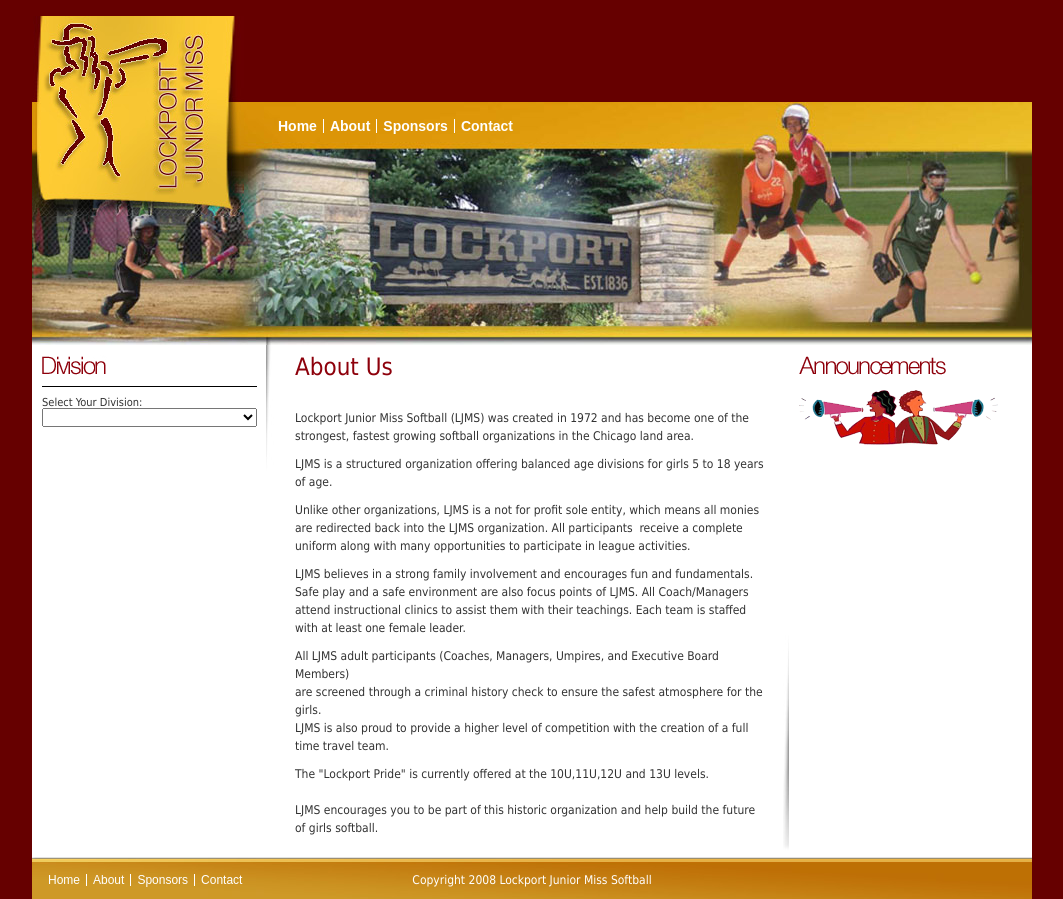
After one commit to kirill61rus/ljms, a CodeIgniter app: page /pages/about in a window 1280 px wide. The commit adds this page. Shown: the whole page, without its empty margins (108-1171 px from the left). Run offline with CodeIgniter, Linux system fonts and the light colour scheme; lists and menus that the app fills with data are empty.

Commit message:
add about page

```diff
--- a/application/config/autoload.php
+++ b/application/config/autoload.php
@@ -64,7 +64,7 @@ $autoload['libraries'] = array();
 |	$autoload['helper'] = array('url', 'file');
 */
 
-$autoload['helper'] = array();
+$autoload['helper'] = array('url');
 
 
 /*
--- a/application/config/config.php
+++ b/application/config/config.php
@@ -26,7 +26,7 @@ $config['base_url']	= '';
 | variable so that it is blank.
 |
 */
-$config['index_page'] = 'index.php';
+$config['index_page'] = '';
 
 /*
 |--------------------------------------------------------------------------
--- /dev/null
+++ b/application/controllers/pages.php
@@ -0,0 +1,7 @@
+<?php if ( ! defined('BASEPATH')) exit('No direct script access allowed');
+
+class Pages extends CI_Controller {
+	function about(){
+		$this->load->view('include/about');
+	}
+}
--- /dev/null
+++ b/application/views/include/about.php
@@ -0,0 +1,11 @@
+<?php $this->load->view('include/header')?>
+<h4>About Us</h4>
+
+<p>Lockport Junior Miss Softball (LJMS) was created in 1972 and has become one of the strongest, fastest growing softball organizations in the Chicago land area.</p>
+<p>LJMS is a structured organization offering balanced age divisions for girls 5 to 18 years of age.</p>
+<p>Unlike other organizations, LJMS is a not for profit sole entity, which means all&nbsp;monies are redirected back into the LJMS organization. All participants&nbsp; receive a complete uniform along with many opportunities to participate in league activities.</p>
+<p>LJMS believes in a strong family involvement and encourages fun and fundamentals.<br>Safe play and a safe environment are also focus points of LJMS. All Coach/Managers attend instructional clinics to assist them with their teachings. Each team is staffed with at least one female leader.</p>
+<p>All LJMS adult participants (Coaches, Managers, Umpires, and Executive Board Members) <br>are screened through a criminal history check to ensure the safest atmosphere&nbsp;for the girls.<br>LJMS is also proud to provide a higher level of competition with the creation of a full time travel team.</p>
+<p>The "Lockport Pride" is currently offered at the 10U,11U,12U and 13U&nbsp;levels.<br><br>LJMS encourages you to be part of this historic organization and help build the future <br>of girls softball.</p>
+
+<?php $this->load->view('include/footer')?>
--- a/application/views/include/header.php
+++ b/application/views/include/header.php
@@ -2,10 +2,10 @@
 <html>
 	<head>
 		<meta http-equiv="Content-Type" content="text/html; charset=utf-8" />
-		<link href="style/reset.css" rel="stylesheet" type="text/css" />
-		<link href="style/style.css" rel="stylesheet" type="text/css" />
+		<link href="<?=base_url('style/reset.css')?>" rel="stylesheet" type="text/css" />
+		<link href="<?=base_url('style/style.css')?>" rel="stylesheet" type="text/css" />
 		<!--[if IE 7]>
-			<link href="style/ie7.css" rel="stylesheet" type="text/css" />
+			<link href="<?=base_url('style/ie7.css')?>" rel="stylesheet" type="text/css" />
 		<![endif]-->
 		<title><?=isset($title) ? $title : 'LJMS' ?></title>
 	</head>
--- a/application/views/include/menu.php
+++ b/application/views/include/menu.php
@@ -1,6 +1,6 @@
 <ul class="menu">
-	<li><a href="index.html">Home</a></li>
-	<li><a href="2.html">About</a></li>
+	<li><a href="<?=base_url()?>">Home</a></li>
+	<li><a href="<?=base_url('pages/about')?>">About</a></li>
 	<li><a href="3.html">Sponsors</a></li>
 	<li><a href="4.html">Contact</a></li>
 </ul>
--- a/application/views/include/rightsidebar.php
+++ b/application/views/include/rightsidebar.php
@@ -2,6 +2,6 @@
 					<div class="content">
 						<div class="announce"></div>
 						<br/>
-						<img src="images/announce_img.gif"/>
+						<img src="<?=base_url('images/announce_img.gif')?>"/>
 					</div>
 				</div>
--- a/style/style.css
+++ b/style/style.css
@@ -15,6 +15,12 @@ hr {
 }
 label {
 	font-size: 11px;
+}
+h4 {
+	font-size: 24px;
+	font-weight: normal;
+	color: #8d000b;
+	margin-bottom: 30px;
 }
 /* ----- Header ----- */
 #header {
@@ -128,6 +134,11 @@ label {
 	border-left: 1px solid #999;
 	padding-left: 5px;
 }
+#base p {
+	margin-bottom: 10px;
+	font-size: 12px;
+	line-height: 18px;
+}
 
 /* ------ Footer ------- */
 #footer {
```
Also changed, not shown: .Htaccess (added).
